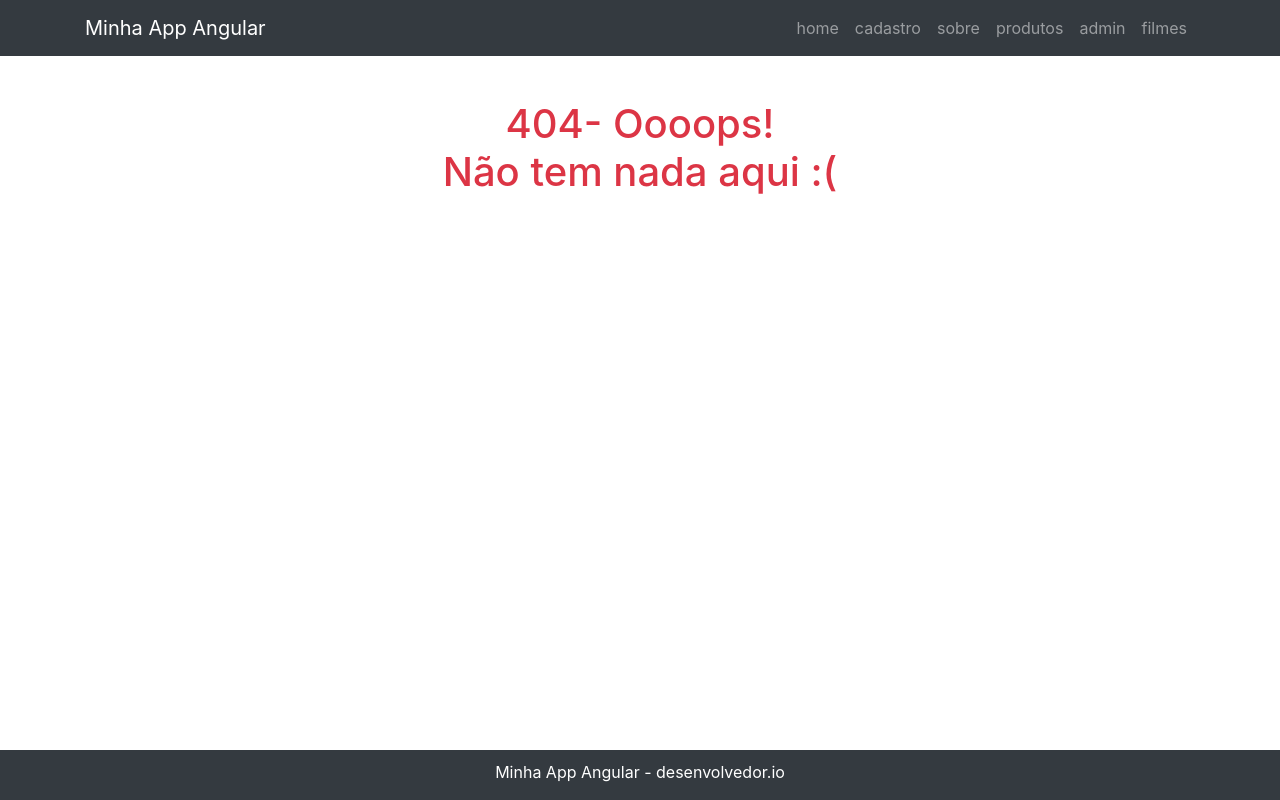
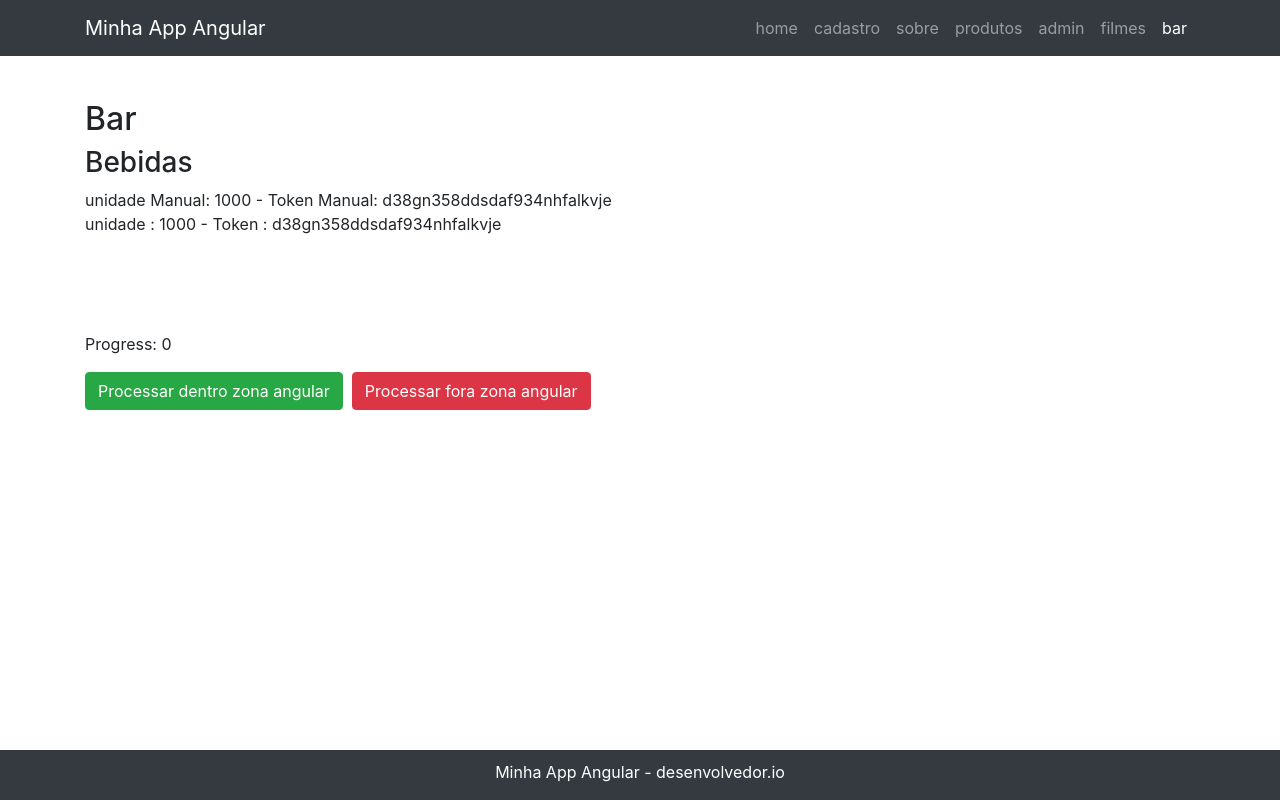
Before and after one commit to antonio2911/Angular-Avan-ado, an Angular app in the folder Curso/: page /bar in a window 1280 px wide. Before the commit this address had no page. Built offline with nearby package versions, Linux system fonts and the light colour scheme; what angular2-text-mask, ng-brazil, ng2-validation would draw is missing.

Commit message:
Zonas angular

```diff
--- a/Curso/src/app/app.module.ts
+++ b/Curso/src/app/app.module.ts
@@ -1,5 +1,5 @@
 import { BrowserModule } from '@angular/platform-browser';
-import { NgModule } from '@angular/core';
+import { NgModule, Provider } from '@angular/core';
 import { APP_BASE_HREF } from '@angular/common';
 
 //para funcionar os formularios reativos importa o reactforms
@@ -18,7 +18,9 @@ import { NavegacaoModule } from './navegacao/navegacao.module';
 import { AppRoutingModule } from './app.routes';
 import { AuthGuard } from './services/app-guard';
 import { CadastroGuard } from './services/cadastros-guard';
-
+import { BarModule } from './demos/bar-di-zones/bar.module';
+import { BarService } from './demos/bar-di-zones/bar.service';
+//export const BAR_PROVIDERS: Provider[] = [BarService];
 @NgModule({
   declarations: [AppComponent, SobreComponent, CadastroComponent],
   imports: [
@@ -30,11 +32,17 @@ import { CadastroGuard } from './services/cadastros-guard';
     CustomFormsModule,
     NavegacaoModule,
     AppRoutingModule,
+    //usando o module do metodo.
+    BarModule.forRoot({
+      unidadeId: 1000,
+      unidadeToken: 'd38gn358ddsdaf934nhfalkvje',
+    }),
   ],
   providers: [
     //{ provide: APP_BASE_HREF, useValue: '/' },
     AuthGuard,
     CadastroGuard,
+    //  BAR_PROVIDERS, apenas exemplo mostrando outra forma de passar um provider ou uma coleção de provider
   ],
   bootstrap: [AppComponent],
 })
--- a/Curso/src/app/app.routes.ts
+++ b/Curso/src/app/app.routes.ts
@@ -6,6 +6,7 @@ import { NgModule } from '@angular/core';
 import { NotFoundComponent } from './navegacao/notFound.component';
 import { AuthGuard } from './services/app-guard';
 import { CadastroGuard } from './services/cadastros-guard';
+import { BarComponent } from './demos/bar-di-zones/bar.component';
 
 const rootRouterConfig: Routes = [
   { path: '', redirectTo: '/home', pathMatch: 'full' },
@@ -38,13 +39,14 @@ const rootRouterConfig: Routes = [
         (modulo) => modulo.PipeModule
       ),
   },
+  { path: 'bar', component: BarComponent },
   { path: '**', component: NotFoundComponent },
   //loadchildren () => import(caminho do modulo)
   //.then(class => class.nome da classe) porque em um arquivo pode ter mais que um export
 ];
 
 @NgModule({
-  imports: [RouterModule.forRoot(rootRouterConfig, { enableTracing: true })],
+  imports: [RouterModule.forRoot(rootRouterConfig, { enableTracing: false })],
   exports: [RouterModule],
 })
 export class AppRoutingModule {}
--- a/Curso/src/app/demos/arquitetura-componentes/produto.router.ts
+++ b/Curso/src/app/demos/arquitetura-componentes/produto.router.ts
@@ -17,7 +17,7 @@ const produtoRotas: Routes = [
         resolve: { produtos: ProdutosResolve },
         data: { teste: 'informacao' },
       },
-      { path: 'editar/:id', component: EditarProdutoComponent },
+      { path: ':estado/editar/:id', component: EditarProdutoComponent },
     ],
   },
 ];
--- a/Curso/src/app/demos/bar-di-zones/bar.component.html
+++ b/Curso/src/app/demos/bar-di-zones/bar.component.html
@@ -0,0 +1,29 @@
+<div class="container main-container">
+  <h2>Bar</h2>
+  <h3>{{ barBebidas }}</h3>
+  <div>
+    unidade Manual: {{ configManual.unidadeId }} - Token Manual:
+    {{ configManual.unidadeToken }}
+  </div>
+  <div>
+    unidade : {{ config.unidadeId }} - Token :
+    {{ config.unidadeToken }}
+  </div>
+
+  <br /><br /><br /><br />
+
+  <p>Progress: {{ progress }}</p>
+  <p *ngIf="progress >= 100">Done procssing {{ label }} of Angular zone!</p>
+  <a
+    href="javascript:void(0)"
+    class="btn btn-success"
+    (click)="processWithinAngularZone()"
+    >Processar dentro zona angular</a
+  >&nbsp;
+  <a
+    href="javascript:void(0)"
+    class="btn btn-danger"
+    (click)="processOutsideOfAngularZone()"
+    >Processar fora zona angular</a
+  >
+</div>
--- a/Curso/src/app/demos/bar-di-zones/bar.component.ts
+++ b/Curso/src/app/demos/bar-di-zones/bar.component.ts
@@ -0,0 +1,61 @@
+import { HttpClient } from '@angular/common/http';
+import { Component, Inject, NgZone, OnInit } from '@angular/core';
+import { BarUnidadeConfig, BAR_UNIDADE_CONFIG } from './bar.config';
+import { BarFactory, BarService, BarServiceMock } from './bar.service';
+
+@Component({
+  selector: 'app-bar',
+  templateUrl: './bar.component.html',
+  providers: [
+    //{ provide: BarService, useClass: BarService },     outra forma de resolver
+    { provide: BarService, useFactory: BarFactory, deps: [HttpClient] },
+  ],
+})
+export class BarComponent implements OnInit {
+  barBebidas: string;
+  configManual: BarUnidadeConfig;
+  config: BarUnidadeConfig;
+
+  constructor(
+    private barService: BarService,
+    @Inject('configManualUnidade') private ApiConfigManual: BarUnidadeConfig,
+    @Inject(BAR_UNIDADE_CONFIG) private ApiConfig: BarUnidadeConfig,
+    private ngZone: NgZone
+  ) {}
+  ngOnInit(): void {
+    this.barBebidas = this.barService.obterBebidas();
+    this.configManual = this.ApiConfigManual;
+    this.config = this.ApiConfig;
+  }
+
+  public progress: number = 0;
+  public label: string;
+  processWithinAngularZone() {
+    this.label = 'dentro';
+    this.progress = 0;
+    this._increaseProgress(() =>
+      console.log('Finalizado por dentro! do angular')
+    );
+  }
+
+  processOutsideOfAngularZone() {
+    this.label = 'fora';
+    this.progress = 0;
+    this.ngZone.runOutsideAngular(() => {
+      this._increaseProgress(() => {
+        this.ngZone.run(() => console.log('Finalizado fora!'));
+      });
+    });
+  }
+
+  _increaseProgress(doneCallback: () => void) {
+    this.progress += 1;
+    console.log(`Progresso atual: ${this.progress}%`);
+
+    if (this.progress < 100) {
+      window.setTimeout(() => this._increaseProgress(doneCallback), 10);
+    } else {
+      doneCallback();
+    }
+  }
+}
--- /dev/null
+++ b/Curso/src/app/demos/bar-di-zones/bar.config.ts
@@ -0,0 +1,10 @@
+import { InjectionToken } from '@angular/core';
+
+export interface BarUnidadeConfig {
+  unidadeId: number;
+  unidadeToken: string;
+}
+
+export const BAR_UNIDADE_CONFIG = new InjectionToken<BarUnidadeConfig>(
+  'BAR_UNIDADE_CONFIG'
+);
--- a/Curso/src/app/demos/bar-di-zones/bar.module.ts
+++ b/Curso/src/app/demos/bar-di-zones/bar.module.ts
@@ -0,0 +1,27 @@
+import { CommonModule } from '@angular/common';
+import { HttpClientModule } from '@angular/common/http';
+import { ModuleWithProviders, NgModule } from '@angular/core';
+import { BarComponent } from './bar.component';
+import { BarUnidadeConfig, BAR_UNIDADE_CONFIG } from './bar.config';
+
+@NgModule({
+  declarations: [BarComponent],
+  imports: [CommonModule, HttpClientModule],
+  exports: [BarComponent],
+  //parece que o professor não quer registrar o provider nesse modulo e sim no principal para exemplos
+})
+export class BarModule {
+  //trabalhando com injection tokens => mais providers passado como metodo do modulo
+  static forRoot(config: BarUnidadeConfig): ModuleWithProviders {
+    return {
+      ngModule: BarModule,
+      //providers do module mais ou providers declarados aqui dentro do metodo
+      providers: [
+        { provide: 'configManualUnidade', useValue: config },
+        { provide: BAR_UNIDADE_CONFIG, useValue: config },
+      ],
+    };
+  }
+
+  static forChild() {}
+}
--- a/Curso/src/app/demos/bar-di-zones/bar.service.ts
+++ b/Curso/src/app/demos/bar-di-zones/bar.service.ts
@@ -0,0 +1,41 @@
+import { Injectable } from '@angular/core';
+import { HttpClient } from '@angular/common/http';
+
+export function BarFactory(http: HttpClient) {
+  return new BarService(http);
+}
+@Injectable()
+export class BarService {
+  constructor(private http: HttpClient) {}
+
+  obterBebidas(): string {
+    return 'Bebidas';
+  }
+
+  obterPorcoes(): string {
+    return 'Porções';
+  }
+
+  obterRefeiçoes(): string {
+    return 'Refeições';
+  }
+}
+// exemplo do user class
+// não e comum utilizar mais de uma class dentro do arquivo
+// mas e boa pratica utilizar o userclass
+// useclass e mais utilizado para teste de serviço
+export class BarServiceMock {
+  constructor(private http: HttpClient) {}
+
+  obterBebidas(): string {
+    return 'Mock';
+  }
+
+  obterPorcoes(): string {
+    return 'Mock';
+  }
+
+  obterRefeiçoes(): string {
+    return 'Mock';
+  }
+}
--- a/Curso/src/app/navegacao/menu/menu.component.ts
+++ b/Curso/src/app/navegacao/menu/menu.component.ts
@@ -42,6 +42,12 @@ export class MenuComponent {
       exact: true,
       admin: false,
     },
+    {
+      link: '/bar',
+      name: 'bar',
+      exact: true,
+      admin: false,
+    },
   ];
 }
 
```
